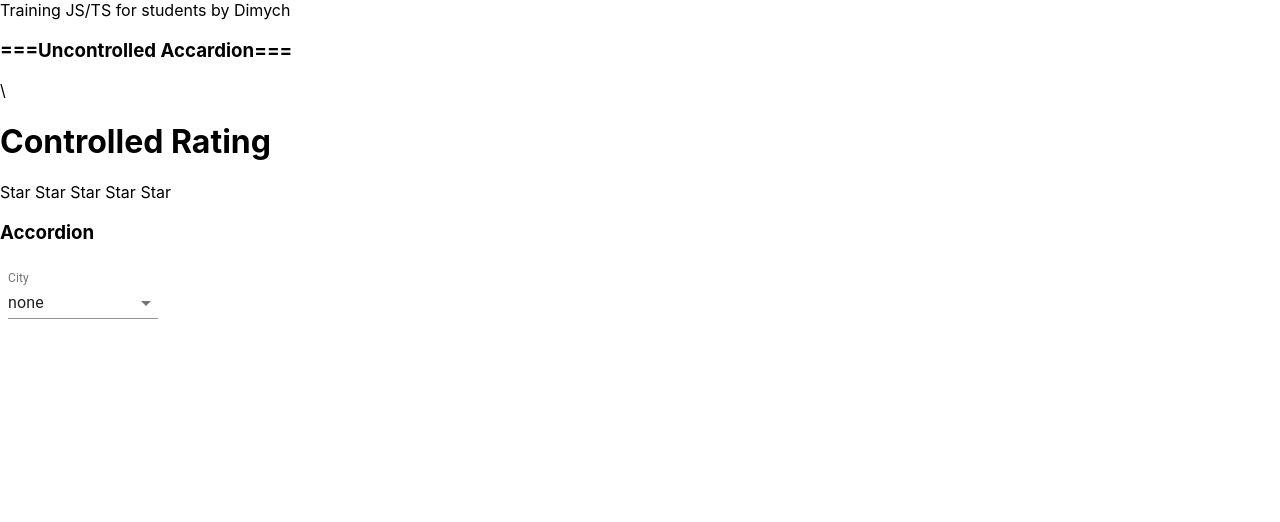
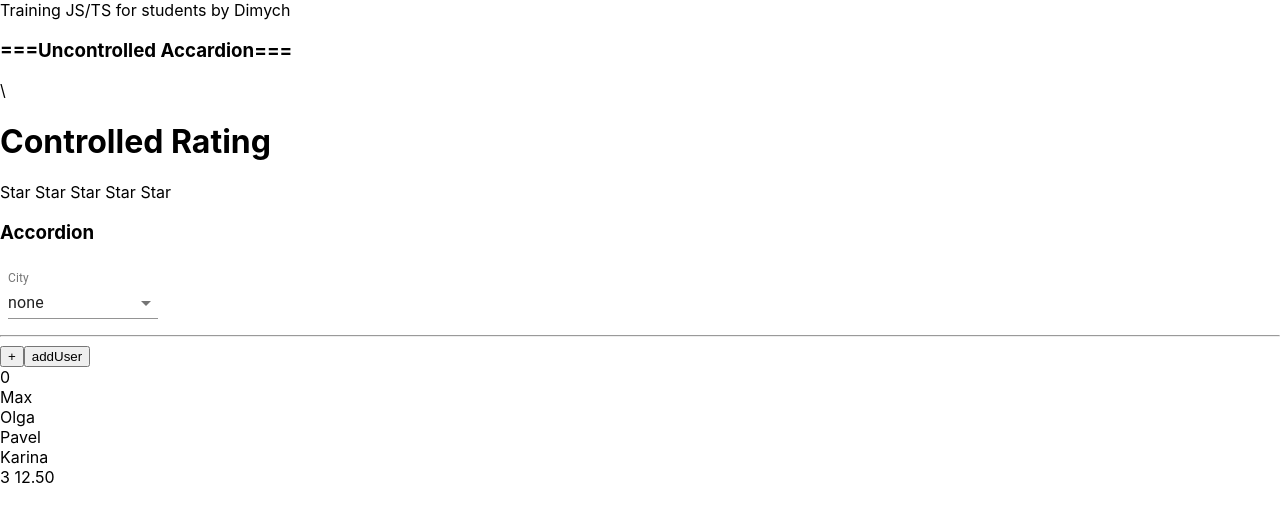
Before and after one commit to maxmajorov/training-js-ts, a React (Create React App) app: page / in a window 1280 px wide. Shown: the top 522 px of the page. Built offline with nearby package versions, Linux system fonts and the light colour scheme.

Commit message:
feat: React.memo ==> MemoExample

```diff
--- a/src/main/App.tsx
+++ b/src/main/App.tsx
@@ -6,6 +6,7 @@ import s from "./App.module.css";
 import { ControlledAccordion } from "./components/ControlledAccordion/ControlledAccordion";
 import Rating from "./components/ControlledRating/Rating";
 import { ControlledSelect } from "./components/ControlledSelect/ControlledSelect";
+import { MemoExample } from "./components/MemoExample/MemoExapmle";
 import UncontrolledAccordion from "./components/UncontrolledAccordion/Accordion";
 import FullInput from "./components/universal-input/FullInput";
 import Button from "./components/universal-input/InputButton/Button";
@@ -81,6 +82,8 @@ function App() {
         selectItem={selectItem}
         setSelectItem={setSelectItemCallback}
       />
+      <hr></hr>
+      <MemoExample />
     </div>
   );
 }
--- /dev/null
+++ b/src/main/components/MemoExample/MemoExapmle.tsx
@@ -0,0 +1,52 @@
+import React, { useState } from "react";
+
+export const MemoExample = () => {
+  const [counter, setCounter] = useState<number>(0);
+  const [users, setUsers] = useState<Array<string>>([
+    "Max",
+    "Olga",
+    "Pavel",
+    "Karina",
+  ]);
+
+  return (
+    <>
+      <button onClick={() => setCounter(counter + 1)}>+</button>
+      <button onClick={() => setUsers([...users, "Dasha"])}>addUser</button>
+      <CounterUsers counter={counter} />
+      <Users users={users} />
+      <div>
+        {new Date().getDate() +
+          " " +
+          new Date().getHours() +
+          "." +
+          new Date().getMinutes()}
+      </div>
+    </>
+  );
+};
+
+// Локальный state находится в MemoExample, при изменение counter произойдет
+// перерисовка компоненты, котораыя потянет за собой перерисовку как CounterUsers так
+// и компоненты Users!!! (Если к примеру у нас огромная таблица, то будут тормоза и
+// ресурсы React будут израсходоваться впустую!)
+
+const CountersWithoutUpdatingIfNotChanging = (props: { counter: number }) => {
+  console.log("COUNTER");
+  return <div>{props.counter}</div>;
+};
+
+const UsersWithoutUpdatingIfNotChanging = (props: { users: Array<string> }) => {
+  console.log("USERS");
+  return (
+    <div>
+      {props.users.map((el, ind) => (
+        <div key={ind}>{el}</div>
+      ))}
+    </div>
+  );
+};
+
+// Контейнерная компонента, не будет перерисовываться если не будут приходить новые (измененные props)
+const Users = React.memo(UsersWithoutUpdatingIfNotChanging);
+const CounterUsers = React.memo(CountersWithoutUpdatingIfNotChanging);
```
